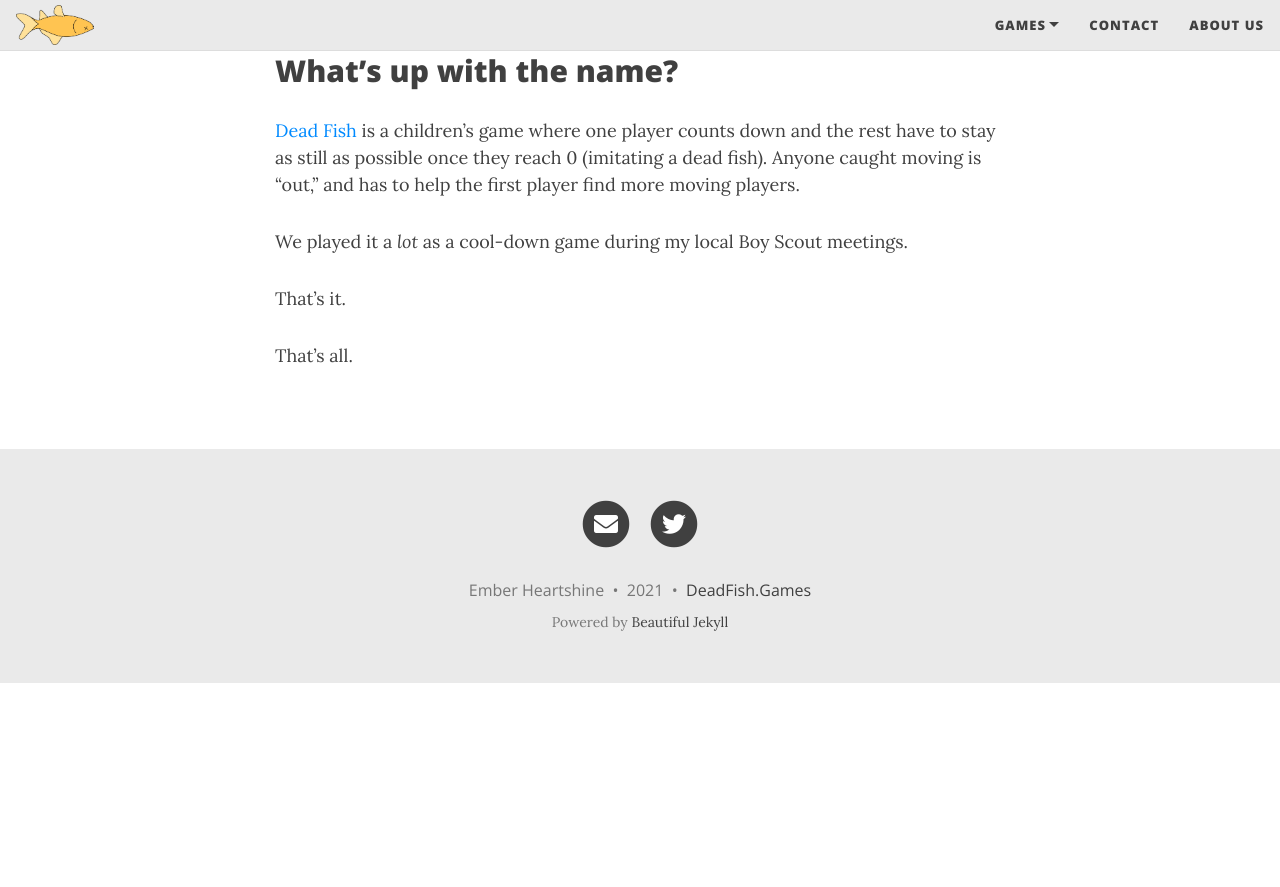
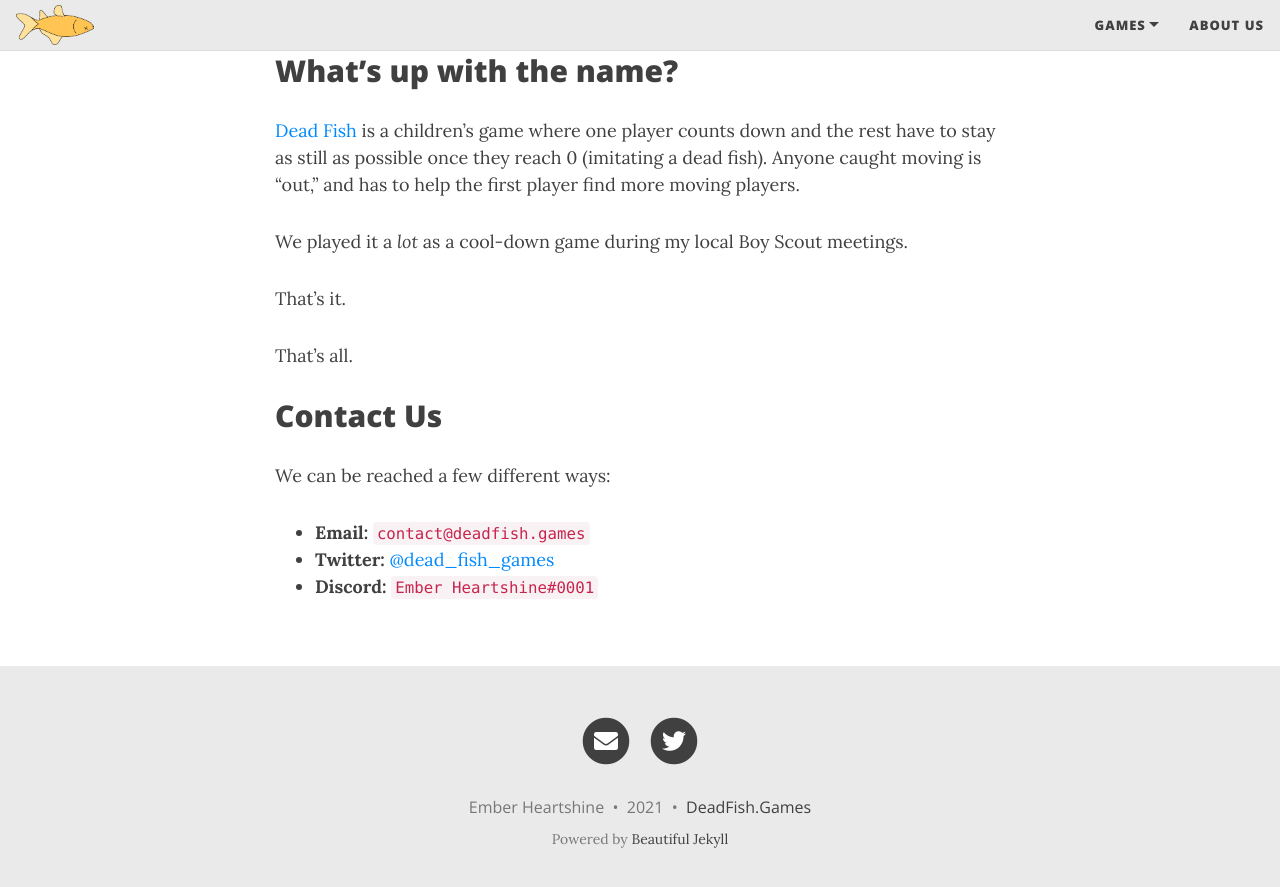
Before and after one commit to Dead-Fish-Games/deadfish.games, a Jekyll site: the page built from about-us.md, in a window 1280 px wide and 900 px high, scrolled down 723 px. Shown: the top 887 px of the window. Built offline with Jekyll 4.4.1, drawn with Linux system fonts in a browser that asks for light colours; nearby versions of some CDN libraries; before the commit the page ends 1406 px from its top, so only the background shows below that.

Commit message:
Move contact into about-us

```diff
--- a/_config.yml
+++ b/_config.yml
@@ -17,7 +17,6 @@ navbar-links:
   Games:
     - Forsaken Planet: "/forsaken-planet"
     - Untitled Movement Game: "/umg"
-  Contact: "/contact"
   About Us: "/about-us"
 
 # --- Logo --- #
--- a/about-us.md
+++ b/about-us.md
@@ -24,3 +24,11 @@ We played it a *lot* as a cool-down game during my local Boy Scout meetings.
 That's it.
 
 That's all.
+
+## Contact Us
+
+We can be reached a few different ways:
+
+- **Email:** `contact@deadfish.games`
+- **Twitter:** [@dead_fish_games](https://twitter.com/dead_fish_games)
+- **Discord:** `Ember Heartshine#0001`
```
Also changed, not shown: contact.md (deleted, +0 -10 lines).
